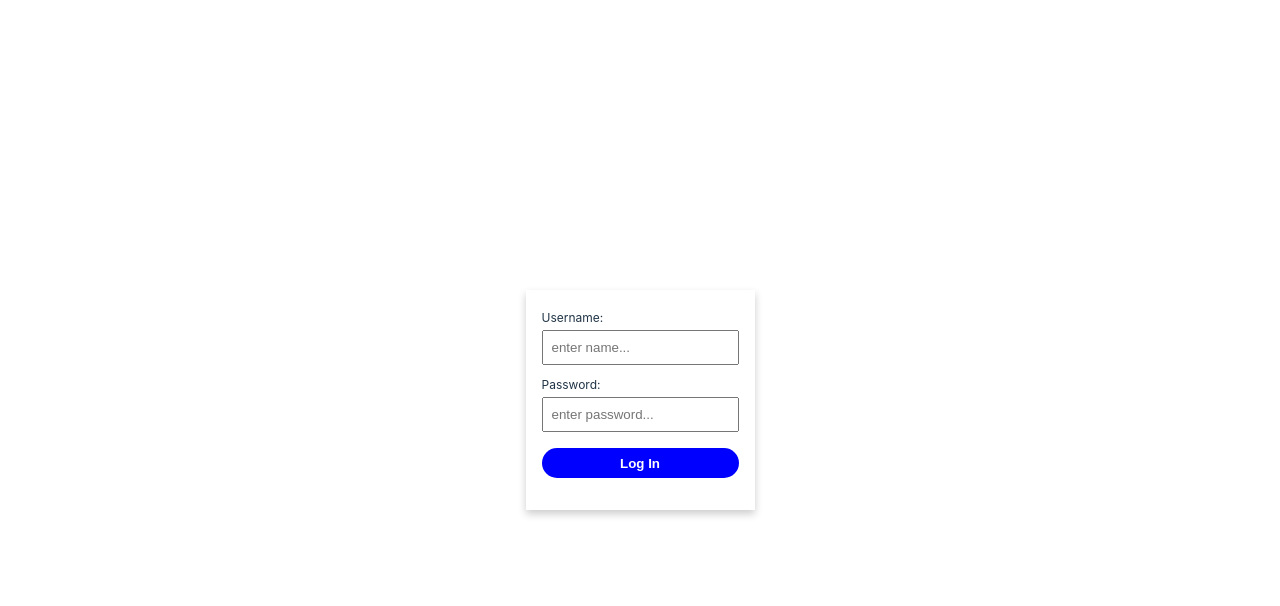
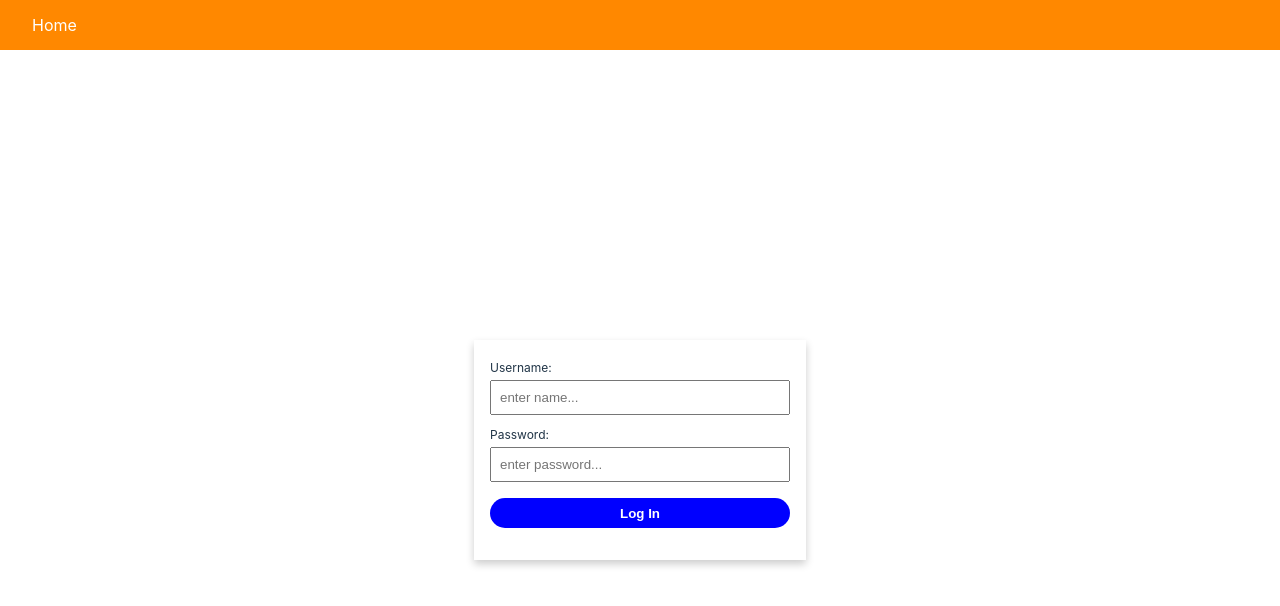
Before and after one commit to kim-duyen-frontend/learn-react-router-v6, a React (Vite) app: page / in a window 1280 px wide. Shown: the top 606 px of the page. Built offline with nearby package versions, Linux system fonts and the light colour scheme.

Commit message:
organize router structure and files

```diff
--- a/src/App.jsx
+++ b/src/App.jsx
@@ -1,11 +1,23 @@
-import { Outlet } from 'react-router-dom';
-import Login from './pages/login/Login';
+import { Outlet, Route, Routes } from 'react-router-dom';
+import Navbar from './components/Navbar';
+import Login from './components/Login';
+import Home from "./pages/home/Home";
+import NotFound from "./pages/not-found/NotFound";
+import PrivateRouter from './components/PrivateRouter';
 
 function App() {
   return (
     <>
-      <Login/>
-      <Outlet/>
+      <Navbar />
+      <Routes>
+        <Route path="/" element={<Login />} />
+        <Route path="/home" element={<Home />} />
+        <Route element={<PrivateRouter />}>
+          <Route />
+        </Route>
+        <Route path="*" element={<NotFound />} />
+      </Routes>
+      <Outlet />
     </>
   )
 }
--- /dev/null
+++ b/src/components/Navbar.jsx
@@ -0,0 +1,17 @@
+import React from 'react';
+import { Link } from 'react-router-dom';
+import "./navbar.scss";
+
+function Navbar() {
+    return (
+        <div className="navbar">
+            <div className="container">
+                <Link to="/home">
+                    <a>Home</a>
+                </Link>
+            </div>
+        </div>
+    );
+}
+
+export default Navbar;
--- a/src/components/PrivateRouter.jsx
+++ b/src/components/PrivateRouter.jsx
@@ -1,11 +1,8 @@
 import React from 'react';
+import { Navigate, Outlet } from 'react-router-dom';
 
-function PrivateRouter() {
-    return (
-        <div>
-            <h1>fhsdj</h1>
-        </div>
-    );
+function PrivateRouter({ isLogged }) {
+    return isLogged ? <Outlet /> : <Navigate to="/" />
 }
 
 export default PrivateRouter;
--- /dev/null
+++ b/src/components/login.scss
@@ -0,0 +1,55 @@
+.login {
+    max-width: 1240px;
+    height: 100vh;
+    margin: auto;
+
+    .container {
+        display: grid;
+        place-content: center;
+        height: 100%;
+
+        .form-group {
+            background-color: #fff;
+            box-shadow: 0 4px 8px 0 rgba(0, 0, 0, 0.2);
+            padding: 1rem;
+
+            form {
+                width: 300px;
+                .labelName,
+                .labelPassword {
+                    font-size: 0.75rem;
+                    display: block;
+                }
+
+                .labelPassword {
+                    margin-top: 0.5rem;
+                }
+
+                .inputName,
+                .inputPassword {
+                    width: 100%;
+                    padding: 0.5rem;
+                    display: block;
+                    &:focus{
+                        outline: none;
+                    }
+                }
+
+                .btnLogin {
+                    min-width: 100%;
+                    height: 30px;
+                    display: block;
+                    margin: 1rem 0;
+                    cursor: pointer;
+                    border: none;
+                    background-color: blue;
+                    border-radius: 1rem;
+                    color: #fff;
+                    font-weight: 600;
+                    text-transform: capitalize;
+                }
+            }
+
+        }
+    }
+}
--- /dev/null
+++ b/src/components/navbar.scss
@@ -0,0 +1,12 @@
+.navbar{
+    height: 50px;
+    line-height: 50px;
+    background-color: #f80;
+    padding: 0 2rem;
+    .container{
+        a{
+            text-decoration: none;
+            color: #fff;
+        }
+    }
+}
--- a/src/main.jsx
+++ b/src/main.jsx
@@ -2,16 +2,12 @@ import React from 'react'
 import ReactDOM from 'react-dom/client'
 import App from './App'
 import './index.css'
-import { BrowserRouter, Route, Routes } from 'react-router-dom';
-import NotFound from "./pages/not-found/NotFound";
+import { BrowserRouter } from 'react-router-dom';
 
 ReactDOM.createRoot(document.getElementById('root')).render(
   <React.StrictMode>
     <BrowserRouter>
-      <Routes>
-        <Route path="*" element={<NotFound />} />
-        <Route path="/" element={<App />} />
-      </Routes>
+      <App />
     </BrowserRouter>
   </React.StrictMode>
 )
--- a/src/pages/login/login.scss
+++ /dev/null
@@ -1,48 +0,0 @@
-.login {
-    max-width: 1240px;
-    height: 100vh;
-    margin: auto;
-
-    .container {
-        display: grid;
-        place-content: center;
-        height: 100%;
-
-        .form-group {
-            background-color: #fff;
-            box-shadow: 0 4px 8px 0 rgba(0, 0, 0, 0.2);
-            padding: 1rem;
-
-            .labelName,
-            .labelPassword {
-                font-size: 0.75rem;
-                display: block;
-            }
-
-            .labelPassword {
-                margin-top: 0.5rem;
-            }
-
-            .inputName,
-            .inputPassword {
-                width: 100%;
-                padding: 0.5rem;
-                display: block;
-            }
-
-            .btnLogin {
-                min-width: 100%;
-                height: 30px;
-                display: block;
-                margin: 1rem 0;
-                cursor: pointer;
-                border: none;
-                background-color: blue;
-                border-radius: 1rem;
-                color: #fff;
-                font-weight: 600;
-                text-transform: capitalize;
-            }
-        }
-    }
-}
```
Also changed, not shown: src/components/Login.jsx (renamed from src/pages/login/Login.jsx).
